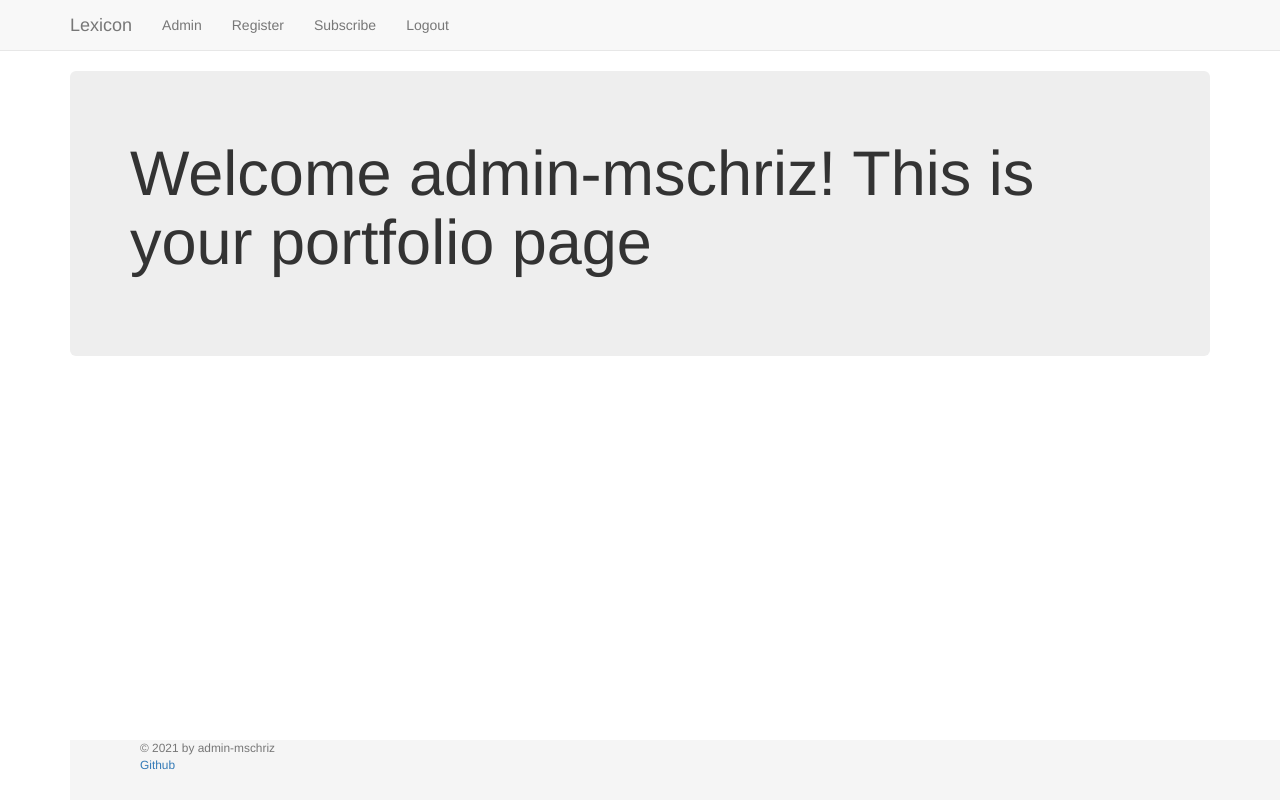
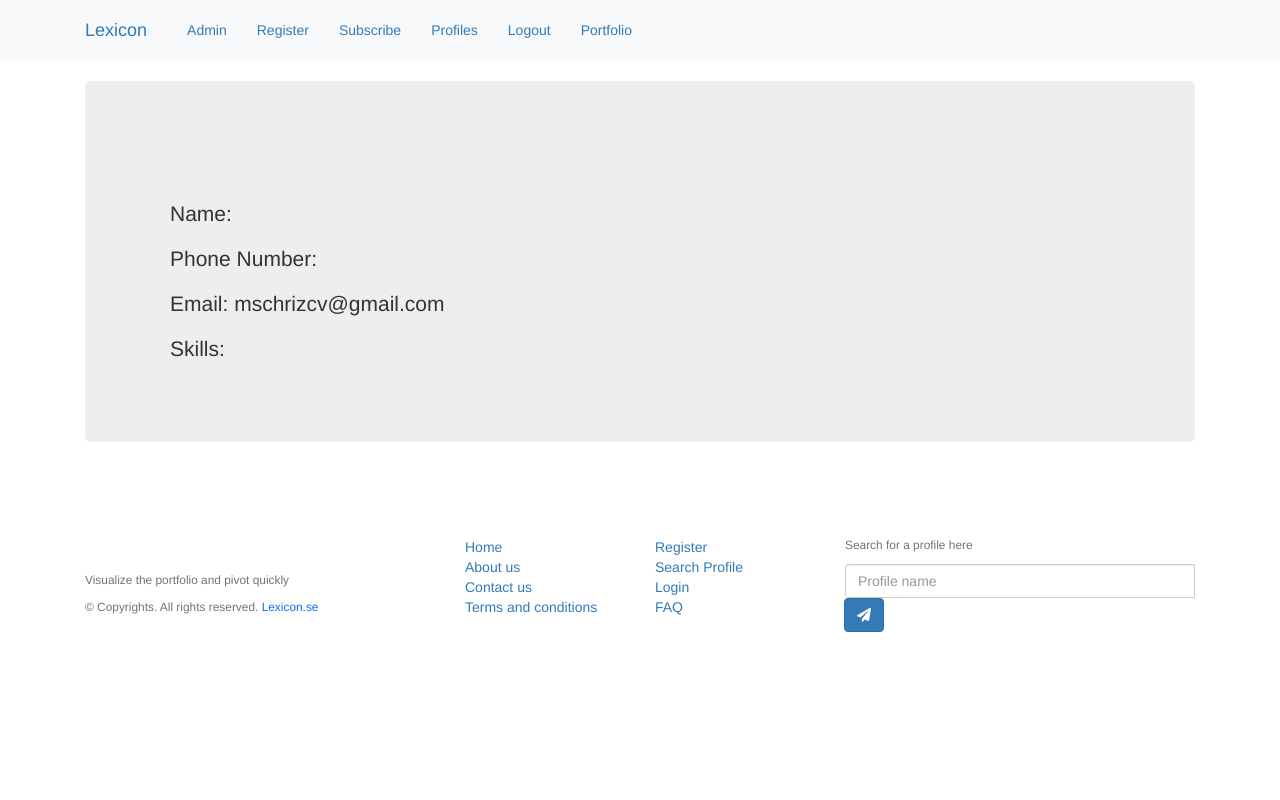
Before and after one commit to munemo/Lexicon-Portfolio-project, a Django app: page /basic_app/portfolio/ in a window 1280 px wide; the page is wider, and only the part inside the window is pictured. Run offline with Django 3.2, Linux system fonts and the light colour scheme; a user stored in the database is signed in; data comes from the database, SQL or seed files in the repository; both versions use the stored data as it was after the commit; some libraries are stand-ins or nearby versions.

Commit message:
updating models, forms, and adding html files

```diff
--- a/learning_users/basic_app/forms.py
+++ b/learning_users/basic_app/forms.py
@@ -8,12 +8,12 @@ class UserForm(forms.ModelForm):
 
     class Meta():
         model = User
-        fields = ('username','email','password')
+        fields = ('username','email','password','first_name','last_name')
 
 class UserProfileInfoForm(forms.ModelForm):
     class Meta():
         model = UserProfileInfo
-        fields = ('portfolio_site','profile_pic')
+        fields = ('portfolio_site','profile_pic','phone','description','courses')
 
 class SubscriberInfoForm(forms.ModelForm):
     class Meta():
--- a/learning_users/basic_app/urls.py
+++ b/learning_users/basic_app/urls.py
@@ -9,6 +9,7 @@ urlpatterns = [
     url(r'^register/$',views.register,name='register'),
     url(r'^user_login/$',views.user_login,name='user_login'),
     url(r'^portfolio/$', views.portfoliopage, name='portfolio'),
+    url(r'^list_profiles/$', views.list_profiles, name='list_profiles'),
     url(r'^subscribe/$', views.subscribe, name='subscribe'),
     url(r'^list_subscribers/$', views.list_subscribers, name='list_subscribers'),
     url(r'^media/(?P<path>.*)$', serve, {'document_root': settings.MEDIA_ROOT,}),
--- a/learning_users/basic_app/views.py
+++ b/learning_users/basic_app/views.py
@@ -1,20 +1,28 @@
 from django.shortcuts import render
 from basic_app.forms import UserForm, UserProfileInfoForm, SubscriberInfoForm
-from basic_app.models import SubscriberInfo
+from basic_app.models import UserProfileInfo, SubscriberInfo
 from django.contrib.auth import authenticate,login,logout
 from django.http import HttpResponseRedirect, HttpResponse
 from django.core.urlresolvers import reverse
 from django.contrib.auth.decorators import login_required
 from django.core.mail import send_mail, send_mass_mail, BadHeaderError
+from django.template import RequestContext
+
 
 # Create your views here.
-from django.template import RequestContext
 
 def index(request):
     return render(request,'basic_app/index.html')
 
+@login_required
 def portfoliopage(request):
     return render(request, "basic_app/portfolio_site.html")
+
+def list_profiles(request):
+    profiles_list = UserProfileInfo.objects.order_by('user')
+    profiles_dict = {'profiles':profiles_list}
+    return render(request,'basic_app/list_profiles.html',context=profiles_dict)
+
 
 @login_required
 def special(request):
@@ -38,6 +46,7 @@ def register(request):
             profile.user = user
             if 'profile_pic' in request.FILES:
                 profile.profile_pic = request.FILES['profile_pic']
+
             profile.save()
             registered = True
         else:
@@ -79,6 +88,7 @@ def subscribe(request):
             print(subscriber_form.errors)
     else:
         subscriber_form = SubscriberInfoForm()
+
     return render(request, 'basic_app/subscribe.html',
     {'subscriber_form': subscriber_form,
      'subscribed':subscribed})
@@ -86,4 +96,15 @@ def subscribe(request):
 def list_subscribers(request):
     subscribers_list = SubscriberInfo.objects.order_by('subscriber_email')
     subscribers_dict = {'subscribers':subscribers_list}
+    print(subscribers_list)
     return render(request,'basic_app/list_subscribers.html',context=subscribers_dict)
+
+#def welcome_subscribers(request):
+#    # send welcome email
+#    send_email('Welcome to Lexicon Job App!',
+#              'Thank you for your subscription. We are glad to have you.',
+#              'djangoprojectlex@gmail.com',
+#              [''],
+#              fail_silently=False
+#              )
+#    return render(request,'basic_app/index.html')
--- a/learning_users/learning_users/settings.py
+++ b/learning_users/learning_users/settings.py
@@ -143,13 +143,14 @@ LOGIN_URL = '/basic_app/user_login'
 
 # EMAIL Utilities
 
-EMAIL_BACKEND = 'django.core.email.backends.smtp.EmailBackend'
+EMAIL_BACKEND = 'django.core.mail.backends.smtp.EmailBackend'
 
 # writes email to file
 # EMAIL_BACKEND = 'django.core.email.backends.filebased.EmailBackend'
 # EMAIL_FILE_PATH = '/basic_app/messages' # edit this
 
 EMAIL_USE_TLS = True
+EMAIL_USE_SSL = False
 EMAIL_HOST = 'smtp.gmail.com'
 EMAIL_HOST_USER = 'djangoprojectlex@gmail.com'
 EMAIL_HOST_PASSWORD = str(os.getenv('EMAIL_HOST_PASSWORD'))
--- a/learning_users/templates/basic_app/base.html
+++ b/learning_users/templates/basic_app/base.html
@@ -4,27 +4,40 @@
   <head>
     <meta charset="utf-8"/>
     <title></title>
+    <base href="/">
+
+      <link
+      rel="stylesheet"
+      href="https://cdn.jsdelivr.net/npm/bootstrap@5.0.0-beta1/dist/css/bootstrap.min.css"/>
+      <link
+      rel="stylesheet"
+      href="https://cdn.jsdelivr.net/npm/bootstrap@5.0.0-beta1/dist/js/bootstrap.bundle.min.js"/>
+      <link
+      rel="stylesheet"
+      href="https://cdnjs.cloudflare.com/ajax/libs/font-awesome/5.15.2/css/all.min.css"/>
       <link
       rel="stylesheet"
       href="https://maxcdn.bootstrapcdn.com/bootstrap/3.3.7/css/bootstrap.min.css"
       integrity="sha384-BVYiiSIFeK1dGmJRAkycuHAHRg32OmUcww7on3RYdg4Va+PmSTsz/K68vbdEjh4u"
       crossorigin="anonymous"/>
+      <link rel="stylesheet" href="{% static "css/footer.css" %}"/>
       <link rel="stylesheet" href="{% static "css/style.css" %}"/>
 
   </head>
   <body>
-    <nav class="navbar navbar-default navbar-static-top">
+  <div class="d-flex flex-column h-100">
+    <nav class="navbar navbar-expand-sm navbar-static-top bg-light">
       <div class="container">
-        <ul class="nav navbar-nav">
+        <ul class="nav navbar-nav me-auto">
           <li><a class="navbar-brand" href="{% url 'index' %}">Lexicon</a></li>
           <li><a class="navbar-link" href="{% url 'admin:index' %}">Admin</a></li>
-          <li><a class="navbar-link" href="{% url 'basic_app:register' %}">Register</a>
-          </li>
+          <li><a class="navbar-link" href="{% url 'basic_app:register' %}">Register</a></li>
+          <li><a class="navbar-link" href="{% url 'basic_app:subscribe' %}">Subscribe</a></li>
+          <li><a class="navbar-link" href="{% url 'basic_app:list_profiles' %}">Profiles</a></li>
 
-            <li><a class="navbar-link" href="{% url 'basic_app:subscribe' %}">Subscribe</a>
-          </li>
           {% if user.is_authenticated %}
           <li><a class="navbar-link" href="{% url 'logout' %}">Logout</a></li>
+          <li><a class="navbar-link" href="{% url 'basic_app:portfolio' %}">Portfolio</a></li>
           {% else %}
           <li><a class="navbar-link" href="{% url 'basic_app:user_login' %}">Login</a></li>
           {% endif %}
@@ -32,14 +45,48 @@
       </div>
     </nav>
     <div class="container">{% block body_block%} {% endblock %}</div>
-  </body>
-  <footer class="footer" id="contact">
-    <div class="container">
-      <div class="text-muted"></div>
-      <p class="copyright text-muted small">
-        &copy; 2021 by {{ user.username }} <br />
-        <a href="https://github.com">Github</a>
-      </p>
+
+<footer class="mt-auto w-100 py-4 flex-shrink-0">
+        <div class="container py-4">
+            <div class="row gy-4 gx-5">
+                <div class="col-lg-4 col-md-6">
+                    <h5 class="h1 text-white">Lexicon</h5>
+                    <p class="small text-muted">Visualize the portfolio and pivot quickly</p>
+                    <p class="small text-muted mb-0">&copy; Copyrights. All rights reserved. <a class="text-primary" href="#">Lexicon.se</a></p>
+                </div>
+                <div class="col-lg-2 col-md-6">
+                    <h5 class="text-white mb-3">Quick links</h5>
+                    <ul class="list-unstyled text-muted">
+                        <li><a href="#">Home</a></li>
+                        <li><a href="#">About us</a></li>
+                        <li><a href="#">Contact us</a></li>
+                        <li><a href="#">Terms and conditions</a></li>
+                    </ul>
+                </div>
+                <div class="col-lg-2 col-md-6">
+                    <h5 class="text-white mb-3">Services</h5>
+                    <ul class="list-unstyled text-muted">
+                        <li><a href="{% url 'basic_app:register' %}">Register</a></li>
+                        <li><a href="#">Search Profile</a></li>
+                        <li><a href="{% url 'basic_app:user_login' %}">Login</a></li>
+                        <li><a href="#">FAQ</a></li>
+                    </ul>
+                </div>
+                <div class="col-lg-4 col-md-6">
+                    <h5 class="text-white mb-3">Quick Search</h5>
+                    <p class="small text-muted">Search for a profile here</p>
+                    <form action="#">
+                        <div class="input-group mb-3">
+                            <input class="form-control" type="text" placeholder="Profile name" aria-label="Profile name" aria-describedby="button-addon2">
+                            <div class="input-group-append">
+                            <button class="btn btn-primary" id="button-addon2" type="button"><i class="fas fa-paper-plane"></i></button>
+                            </div>
+                        </div>
+                    </form>
+                </div>
+            </div>
+        </div>
+    </footer>
     </div>
-  </footer>
+    </body>
 </html>
--- a/learning_users/templates/basic_app/list_subscribers.html
+++ b/learning_users/templates/basic_app/list_subscribers.html
@@ -8,6 +8,7 @@
         <li>{{sub.subscriber_email}}</li>
         {% endfor %}
          </ol>
+         <h6>There are currently {{ subscribers|length }} subscribers in the mailing list</h6>
       {% endif %}
     </div>
     {% endblock %}
--- a/learning_users/templates/basic_app/portfolio_site.html
+++ b/learning_users/templates/basic_app/portfolio_site.html
@@ -1,7 +1,19 @@
 {% extends "basic_app/base.html"%}
     {% block body_block %}
     <div class="jumbotron">
-        <h1>Welcome {{  user.username }}! This is your portfolio page</h1>
+        <p>{{ user.userprofileinfo.description }} </p>
+        <p>
         <img src="{{ user.userprofileinfo.profile_pic.url }}">
-    {% endblock %}
-    </div>
+        </p>
+
+        <blockquote>
+
+        <p> Name: {{ user.first_name }} {{ user.last_name }} </p>
+        <p> Phone Number: {{ user.userprofileinfo.phone }} </p>
+        <p> Email: {{ user.email }} </p>
+        <p> Skills:  {{ user.userprofileinfo.courses }}  </p>
+
+        </blockquote>
+
+   </div>
+ {% endblock %}
--- a/learning_users/templates/basic_app/subscribe.html
+++ b/learning_users/templates/basic_app/subscribe.html
@@ -3,6 +3,7 @@
         <div class="jumbotron">
             {% if subscribed %}
              <h1>Success! Thank you for subscribing!</h1>
+                <p>A welcome email has been sent!</p>
             {% else %}
              <h1>Subscribe Here</h1>
              <h3>Get the latest job listings that match your skills set, right in your mailbox!</h3>
```
Also changed, not shown: learning_users/basic_app/models.py (+10 -2 lines), learning_users/templates/basic_app/list_profiles.html (added, +21 -0 lines), learning_users/basic_app/migrations/0004_auto_20211025_1552.py (added), learning_users/db.sqlite3, learning_users/media/profile_pics/catdog_bvTNs08.jpeg (added), learning_users/media/profile_pics/chicken_ftTRBwH.jpeg (added), learning_users/media/profile_pics/hmg2.jpeg (added), learning_users/media/profile_pics/hmg2_vO76KPQ.jpeg (added).
